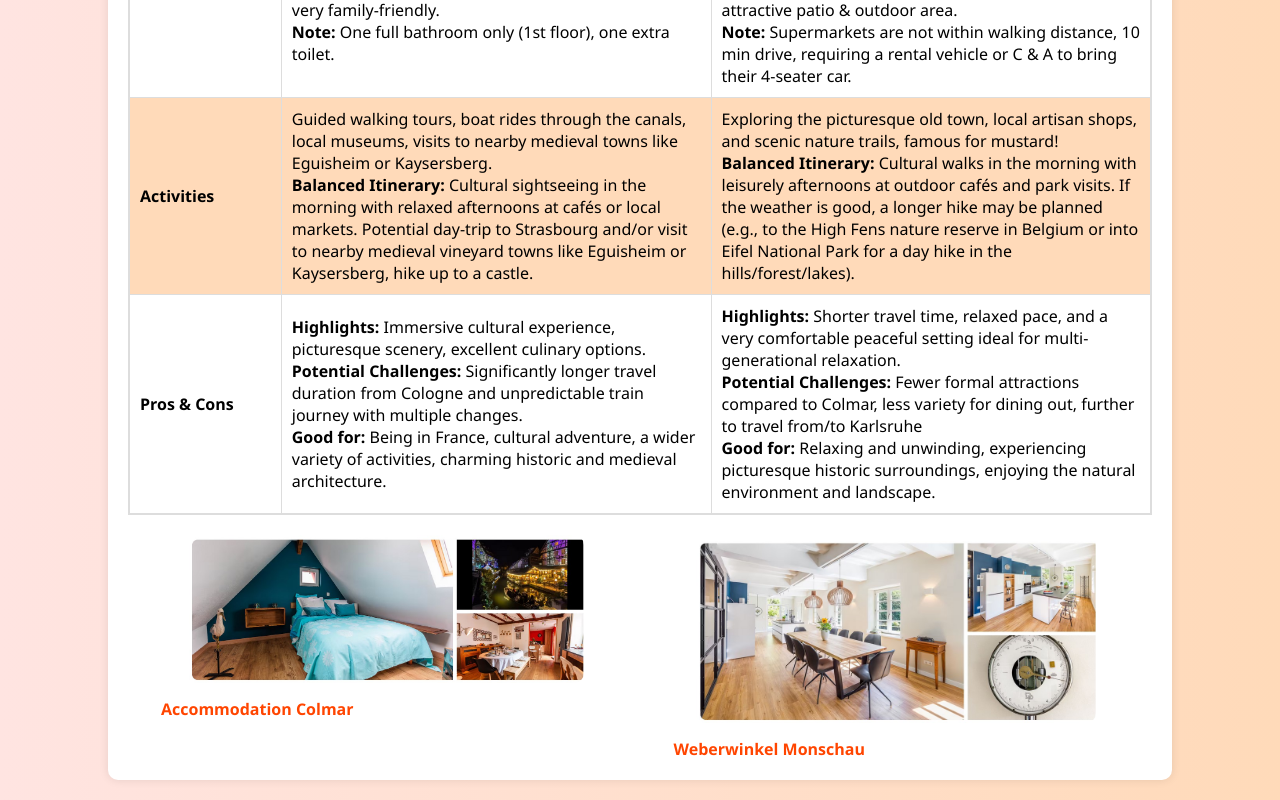
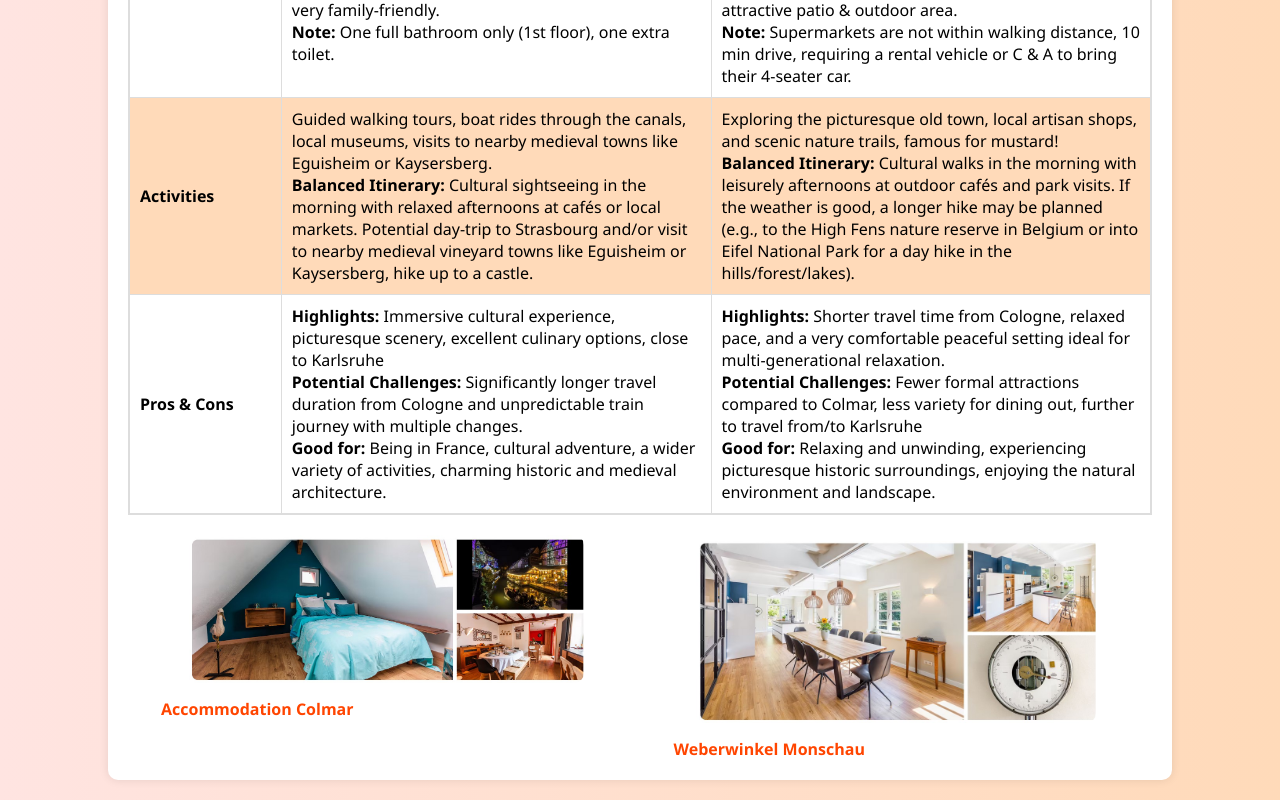
Before and after one commit to caticlara/westkrooks-do-monschau-or-colmar, a plain HTML site: page index.html in a window 1280 px wide. Shown: the part 1659-2459 px from the top of the page. Drawn offline with Linux system fonts and the light colour scheme.

Commit message:
minor contect update travel times

```diff
--- a/index.html
+++ b/index.html
@@ -149,8 +149,9 @@
             </tr>
             <tr>
                 <td><strong>Pros & Cons</strong></td>
-                <td><strong>Highlights:</strong> Immersive cultural experience, picturesque scenery, excellent culinary options.<br><strong>Potential Challenges:</strong> Significantly longer travel duration from Cologne and unpredictable train journey with multiple changes.<br><strong>Good for:</strong> Being in France, cultural adventure, a wider variety of activities, charming historic and medieval architecture.</td>
-                <td><strong>Highlights:</strong> Shorter travel time, relaxed pace, and a very comfortable peaceful setting ideal for multi-generational relaxation.<br><strong>Potential Challenges:</strong> Fewer formal attractions compared to Colmar, less variety for dining out, further to travel from/to Karlsruhe<br><strong>Good for:</strong> Relaxing and unwinding, experiencing picturesque historic surroundings, enjoying the natural environment and landscape.</td>
+                <td><strong>Highlights:</strong> Immersive cultural experience, picturesque scenery, excellent culinary options, close to Karlsruhe
+                <br><strong>Potential Challenges:</strong> Significantly longer travel duration from Cologne and unpredictable train journey with multiple changes.<br><strong>Good for:</strong> Being in France, cultural adventure, a wider variety of activities, charming historic and medieval architecture.</td>
+                <td><strong>Highlights:</strong> Shorter travel time from Cologne, relaxed pace, and a very comfortable peaceful setting ideal for multi-generational relaxation.<br><strong>Potential Challenges:</strong> Fewer formal attractions compared to Colmar, less variety for dining out, further to travel from/to Karlsruhe<br><strong>Good for:</strong> Relaxing and unwinding, experiencing picturesque historic surroundings, enjoying the natural environment and landscape.</td>
             </tr>
         </table>
 
```
